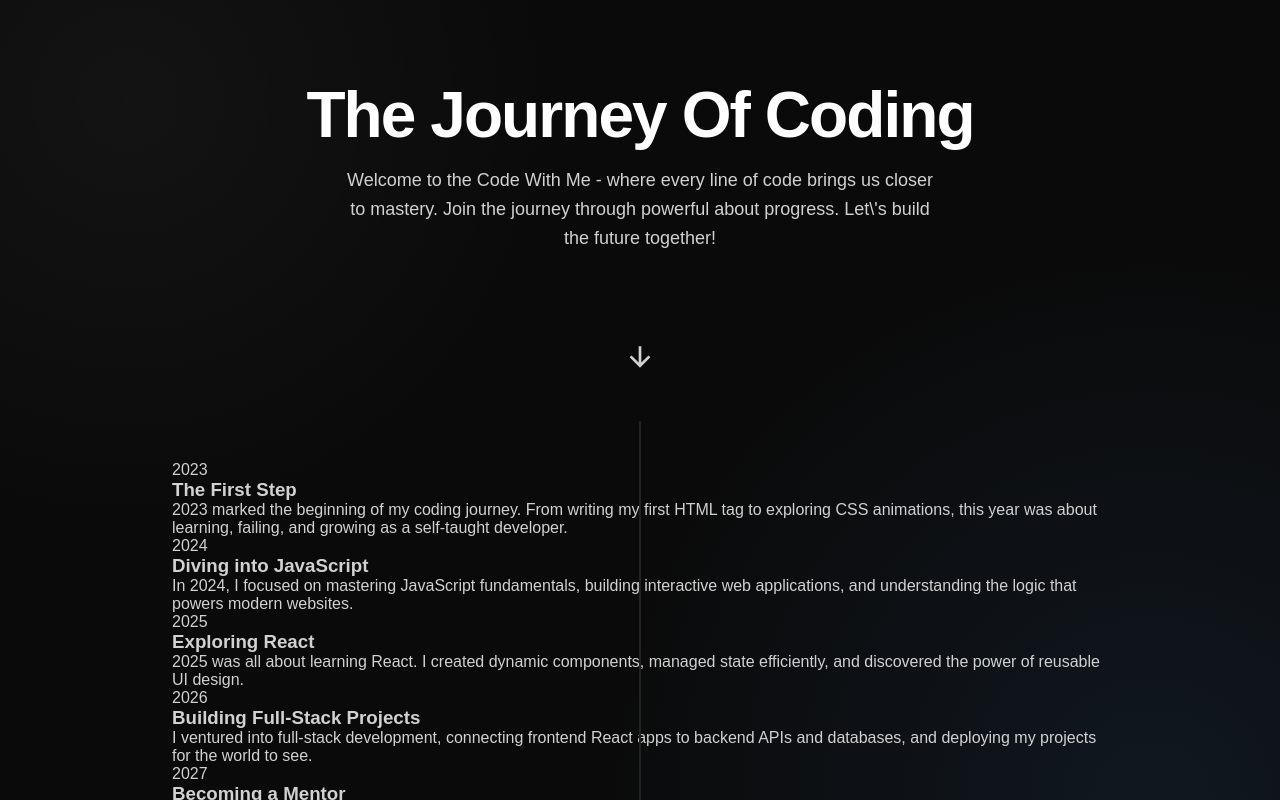
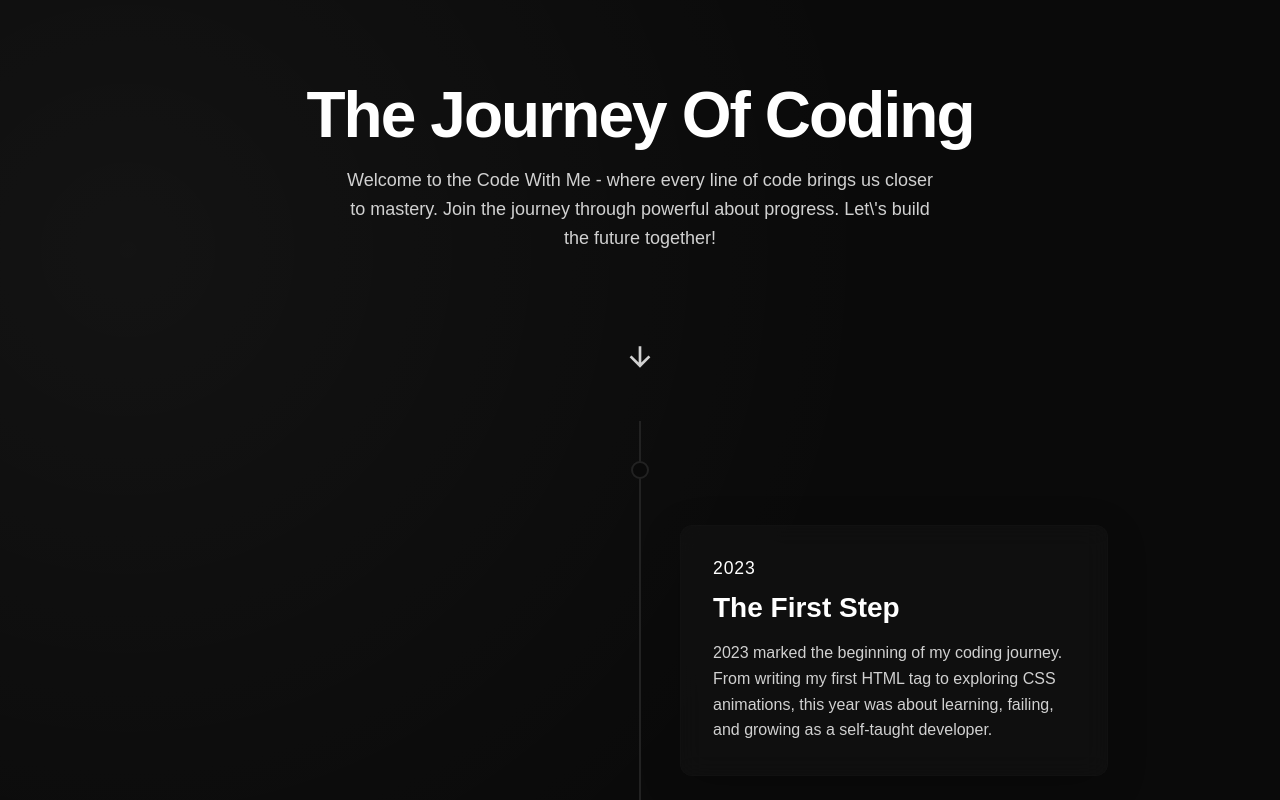
Before and after one commit to hamedhmd88/Scroll-TimeLine, a React (Vite) app: page / in a window 1280 px wide. Shown: the top 800 px of the page. Built offline with nearby package versions, Linux system fonts and the light colour scheme.

Commit message:
update style

```diff
--- a/src/index.css
+++ b/src/index.css
@@ -105,3 +105,85 @@ body {
   animation: fill-line linear forwards;
   animation-timeline: scroll(root);
 }
+
+
+/* Individual Timeline Section */
+.timeline-section {
+  position: relative;
+  z-index: 2;
+  display: flex;
+  justify-content: flex-start;
+  padding: 4rem 0;
+  min-height: 300px;
+}
+
+/* Alternative Layout for even section */
+.timeline-section:nth-child(even) {
+  justify-content: flex-end;
+}
+
+/* The Dot on the Timeline */
+.timeline-marker {
+  position: absolute;
+  top: 0;
+  left: 50%;
+  transform: translateX(-50%);
+  width: 18px;
+  height: 18px;
+  background-color: var(--bg-color);
+  border: 2px solid var(--line-color);
+  border-radius: 50%;
+  z-index: 3;
+  transition: background-color 0.3s, border-color 0.3s;
+
+  /* Animation marker when it is in the middle of scroll-timeline-name:  */
+  animation: light-up linear forwards;
+  animation-timeline: view();
+  animation-range: contain 40% contain 60%;
+
+
+
+}
+
+.timeline-content {
+  width: calc(50% - 40px);
+  padding: 2rem;
+  background: var(--card-bg);
+  border-radius: 12px;
+  border: 1px solid var(--card-bg);
+  backdrop-filter: blur(12px);
+  -webkit-backdrop-filter: blur(12px);
+  box-shadow: 0 10px 40px rgba(0, 0, 0, 0.2);
+  position: relative;
+
+  /* Animation content as it enters the viewport */
+  animation: fade-in-up linear forwards;
+  animation-timeline: view();
+  animation-range: entry 20% cover 50%;
+}
+
+.timeline-section:nth-child(even) .timeline-content {
+  text-align: left;
+}
+
+.timeline-year {
+  font-size: clamp(1rem, 2vw, 1.1rem);
+  font-weight: 500;
+  color: var(--primary-color);
+  margin-bottom: 0.75rem;
+  letter-spacing: 0.05em;
+}
+
+.timeline-title {
+  font-size: clamp(1.5rem, 4vw, 1.75rem);
+  font-weight: 700;
+  margin-bottom: 1rem;
+  color: var(--primary-color);
+  line-height: 1.2;
+}
+
+.timeline-description {
+  font-size: clamp(0.9rem, 1.5vw, 1rem);
+  line-height: 1.6;
+  font-weight: 300;
+}
```
